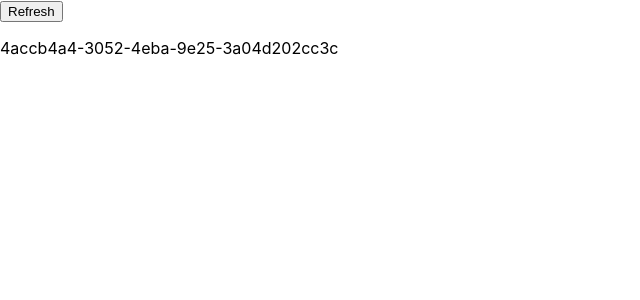
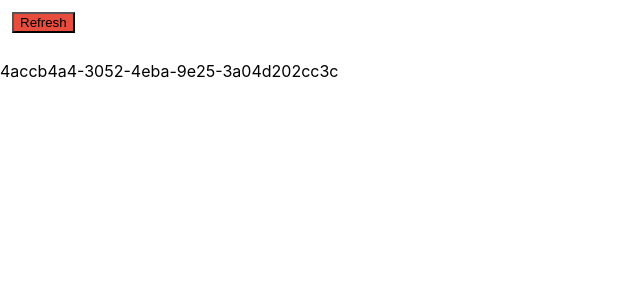
Before and after one commit to Hlautameki/poligon-app, a React (Create React App) app: page / in a window 1280 px wide. Shown: the top 300 px of the page, without its empty margins (0-640 px from the left). Built offline with nearby package versions, Linux system fonts and the light colour scheme.

Commit message:
Use of Button component in Generator

```diff
--- a/src/Components/Button/Button.tsx
+++ b/src/Components/Button/Button.tsx
@@ -1,4 +1,6 @@
 // import React from "react";
+
+import { MouseEventHandler } from "react";
 
 // #95a5a6 concrete
 // #e74c3c alizarin
@@ -17,7 +19,8 @@ enum BGColors  {
 type ButtonProps = {
   label: string;
   // bgColoer: 'concrete' | 'alizarin';
-  bgColor?: BGColors;
+  bgColor?: BGColors.orange;
+  onClick?: () => (void);
 }
 
 // function Button(props: ButtonProps) {
@@ -36,11 +39,11 @@ const defaultStyles = {
 }
 
 function Button(props: ButtonProps) {
-    const { label, bgColor } = props;
-    const styles = {...defaultStyles, backgroundColor: bgColor};
+    const { label, bgColor, onClick } = props;
+    const styles = {...defaultStyles};
     // <button {props.label} >Hello</button>
     return (
-      <button style={ styles } >{label}</button>
+      <button style={ styles } onClick={onClick}>{label}</button>
     );
 }
 
--- /dev/null
+++ b/src/Components/Button/Index.ts
@@ -0,0 +1 @@
+export { Button } from './Button';
--- a/src/Components/Generator/Generator.tsx
+++ b/src/Components/Generator/Generator.tsx
@@ -2,6 +2,7 @@ import { useState } from 'react';
 
 import { Text } from 'Components/Text/Index';
 import { v4 as uuidv4 } from 'uuid';
+import { Button } from 'Components/Button/Index';
 
 function Generator () {
   const [value, setValue] = useState<string>(uuidv4());
@@ -12,7 +13,7 @@ function Generator () {
 
   return (
     <div>
-      <button onClick={handleClick}>Refresh</button>
+      <Button label="Refresh" onClick={handleClick}></Button>
       <Text>{value}</Text>
     </div>
   );
```
